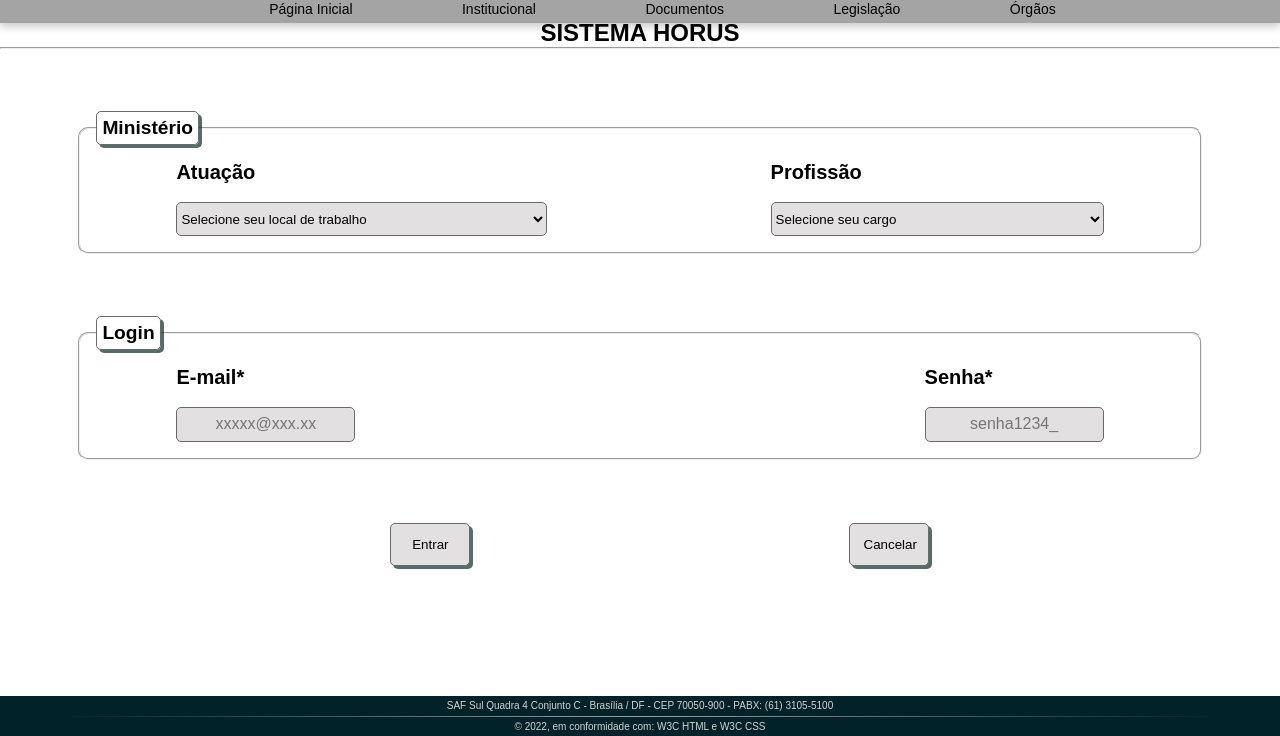
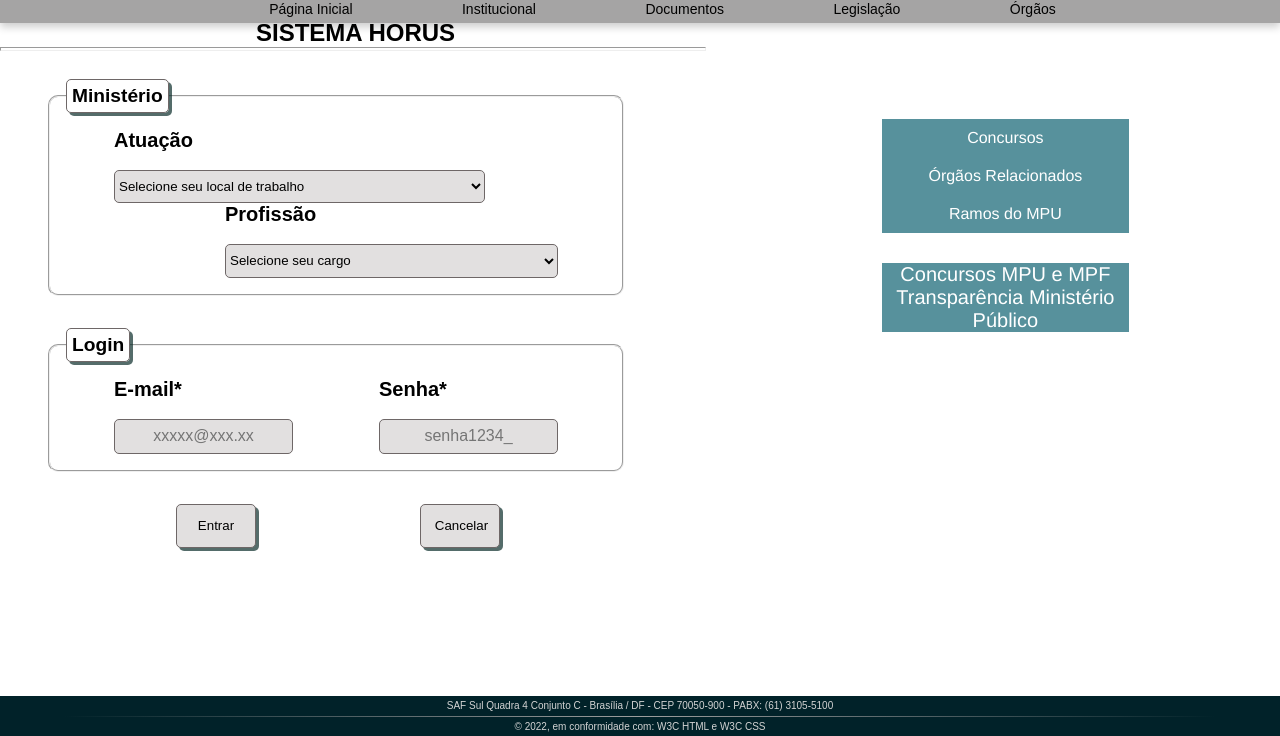
Before and after one commit to melissaturbano/ProjetoAW1, a plain HTML site: page horus.html in a window 1280 px wide. Shown: the part 64-800 px from the top of the page. Drawn offline with Linux system fonts and the light colour scheme.

Commit message:
adicionando aside no horus

```diff
--- a/Css/horus.css
+++ b/Css/horus.css
@@ -1,14 +1,25 @@
 .horus {
+    margin: auto;
+    height: 100px;
+    margin-top: 100px;
     align-items: center;
     margin-top: 5%;
 }
 
 .horus h1 {
     text-transform: uppercase;
-    text-align: center;
+    margin-left: 20%;
+}
+
+#linha_horus {
+    height: 2px;
+    width: 55%;
+    float: left;
 }
 
 .formulario {
+    height: 50%;
+    width: 50%;
     margin: 1em;
 }
 
@@ -34,13 +45,13 @@ legend {
 }
 
 #atuacao, #email {
-    margin-left: 5em;
+    margin-left: 3em;
     float: left;
     display: block;
 }
 
 #profissao, #senha {
-    margin-right: 5em;
+    margin-right: 3em;
     float: right;
     display: block;
 }
@@ -60,7 +71,7 @@ select, #email_id, #senha_id  {
 #entrar_horus, #cancelar_horus{
     border: 1.5px solid #6e6767;
     background-color: #e2e0e0;
-    margin-left: 30%;
+    margin-left: 25%;
     justify-content:space-between;
     padding: 1em;
     border-radius: 5px;
--- a/horus.html
+++ b/horus.html
@@ -1,3 +1,4 @@
+<!-- Codificado por Nicole Miguel-->
 <!DOCTYPE html>
 <html lang="pt-br">
     <head>
@@ -67,10 +68,10 @@
             </ul>
         </nav>
 
-
+        <!--Formulário horus -->
         <section class="horus">
             <h1>Sistema Hórus</h1>
-            <hr>
+            <hr id="linha_horus">
 
             <article class="formulario">
                 <form action=" " name="form_horus" method="POST">
@@ -127,8 +128,44 @@
                     <button type="reset" id="cancelar_horus">Cancelar</button>
                 </form>
             </article>
+        </section>
 
-        </section>
+        <!--Estrutura dos asides-->
+        <aside>
+            <div class="aside-menu">
+                <ul>
+                    <li><a href="#">Concursos</a>
+                        <ul>
+                            <li><a href="#">10º Concurso</a>
+                            <li><a href="#">9º Concurso</a>
+                            <li><a href="#">8º Concurso</a>
+                            <li><a href="#">7º Concurso</a>
+                        </ul>
+                    </li>
+                    <li><a href="#">Órgãos Relacionados</a>
+                        <ul>
+                            <li><a href="#">CNMP</a>
+                            <li><a href="#">PGR</a>
+                        </ul>
+                    </li>
+                    <li><a href="#">Ramos do MPU</a>
+                        <ul>
+                            <li><a href="#">Ministério Público Federal (MPF)</a>
+                            <li><a href="#">Ministério Público do Trabalho (MPT)</a>
+                            <li><a href="#">Ministério Público do DF</a>
+                            <li><a href="#">Ministério Público Militar (MPM)</a>
+                        </ul>
+                    </li>
+                </ul>
+            </div>
+
+            <div class="aside">
+                <ul>
+                    <li><a href="#">Concursos MPU e MPF<a></li>
+                    <li><a href="#">Transparência Ministério Público</a></li>
+                </ul>
+            </div>
+        </aside>
 
         <footer>
             <p class="linha"> SAF Sul Quadra 4 Conjunto C - Brasília / DF - CEP 70050-900 - PABX: (61) 3105-5100</p>
```
